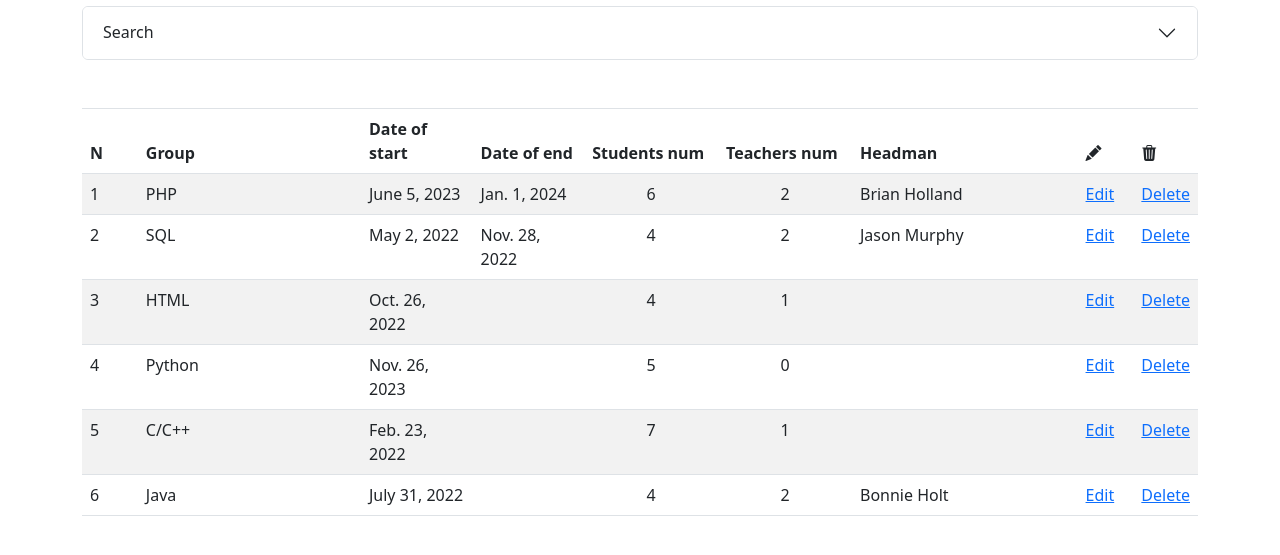
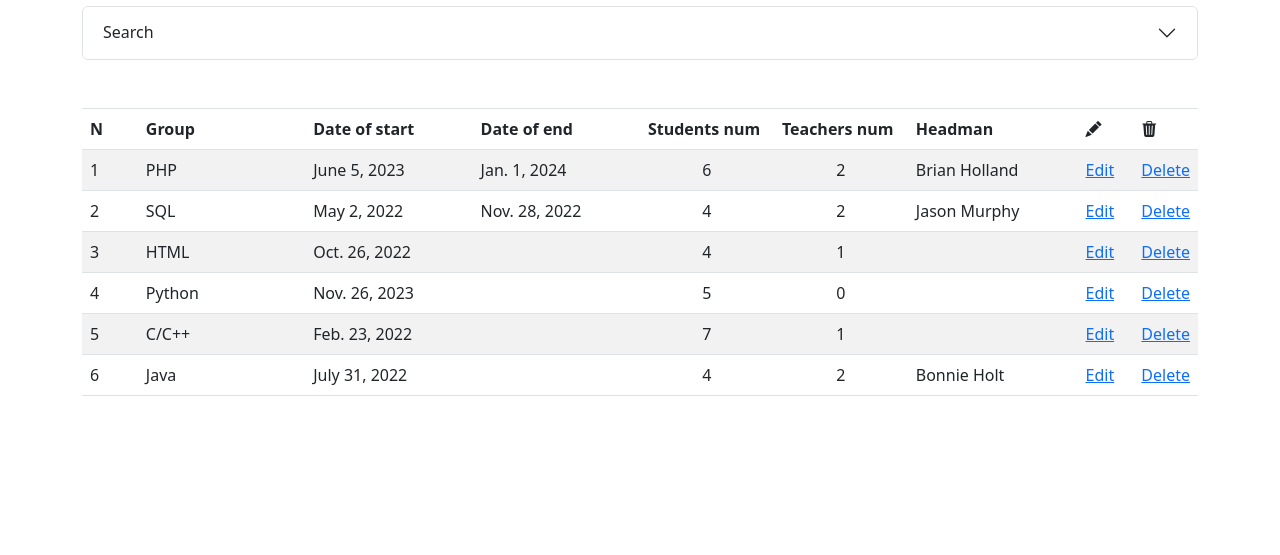
Before and after one commit to PyPro2022/DJANGO_LMS, a Django app: page /groups/ in a window 1280 px wide. Shown: the part 66-621 px from the top of the page. Run offline with Django 4.2, Linux system fonts and the light colour scheme; data comes from the database, SQL or seed files in the repository; both versions use the stored data as it was after the commit; parts of the project's set-up code (start-up, migrations or seed data) failed here and were passed over; some libraries are stand-ins or nearby versions.

Commit message:
Поправил шаблоны списков у всех моделей + шаблон меню

```diff
--- a/templates/includes/gr_list_table.html
+++ b/templates/includes/gr_list_table.html
@@ -2,9 +2,9 @@
     <thead class="table-bordered">
     <tr>
             <th style="width: 5%">N</th>
-            <th style="width: 20%">Group</th>
-            <th style="width: 10%">Date of start</th>
-            <th style="width: 10%">Date of end</th>
+            <th style="width: 15%">Group</th>
+            <th style="width: 15%">Date of start</th>
+            <th style="width: 15%">Date of end</th>
             <th style="width: 12%">Students num</th>
             <th style="width: 12%">Teachers num</th>
             <th>Headman</th>
--- a/templates/includes/menu.html
+++ b/templates/includes/menu.html
@@ -29,8 +29,8 @@
             <li><a class="dropdown-item" href="{% url 'students' %}">List</a></li>
             <li><a class="dropdown-item" href="{% url 'create_student' %}">Create</a></li>
 
-            <li><hr class="dropdown-divider"></li>
-            <li><a class="dropdown-item" href="{% url 'gen_students' %}">Generate</a></li>
+<!--            <li><hr class="dropdown-divider"></li>-->
+<!--            <li><a class="dropdown-item" href="{% url 'gen_students' %}">Generate</a></li>-->
 
             <!--            <li><a class="dropdown-item" href="#">#Update</a></li>-->
 <!--            <li><a class="dropdown-item" href="#">#Delete</a></li>-->
@@ -48,8 +48,8 @@
             <li><a class="dropdown-item" href="{% url 'teachers' %}">List</a></li>
             <li><a class="dropdown-item" href="{% url 'create_teacher' %}">Create</a></li>
 
-             <li><hr class="dropdown-divider"></li>
-            <li><a class="dropdown-item" href="{% url 'gen_teachers' %}">Generate</a></li>
+<!--             <li><hr class="dropdown-divider"></li>-->
+<!--            <li><a class="dropdown-item" href="{% url 'gen_teachers' %}">Generate</a></li>-->
 <!--            <li><a class="dropdown-item" href="#">#Update</a></li>-->
 <!--            <li><a class="dropdown-item" href="#">#Delete</a></li>-->
 
```
Also changed, not shown: templates/includes/st_list_table.html (+6 -6 lines), templates/includes/th_list_table.html (+4 -4 lines), db.sqlite3.
